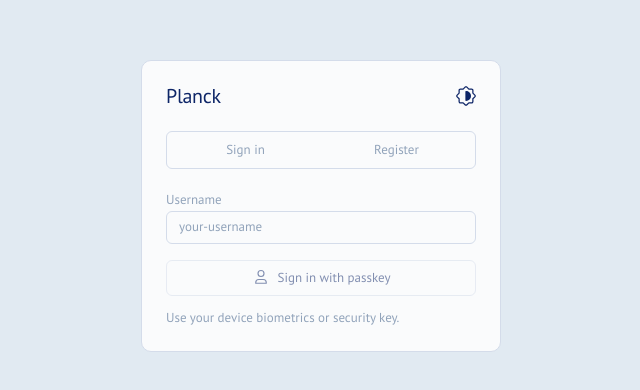
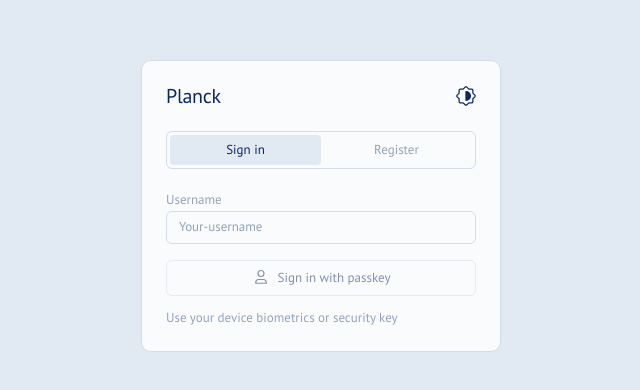
Before and after one commit to relisum/planck, a React (Vite) app in the folder client/: page / in a window 1280 px wide. Shown: the part 194-584 px from the top of the page, without its empty margins (319-959 px from the left). Built offline with nearby package versions, Linux system fonts and the light colour scheme; no server answers; what @dnd-kit/dom would draw is missing.

Commit message:
LOCALIZATION: updated localization UI: backout on recover banner decreased

```diff
--- a/client/src/features/auth/components/AuthTabs/AuthTabs.tsx
+++ b/client/src/features/auth/components/AuthTabs/AuthTabs.tsx
@@ -1,5 +1,6 @@
 import authTabsStyles from './authTabs.module.sass'
 import clsx from 'clsx'
+import {useTranslation} from "react-i18next";
 
 
 type Tab = 'login' | 'register'
@@ -10,16 +11,18 @@ interface AuthTabsProps {
 }
 
 export function AuthTabs({ active, onChange }: AuthTabsProps) {
+  const { t } = useTranslation()
+
   return (
     <div className={authTabsStyles.container}>
       <button
         className={clsx(
           authTabsStyles.tab,
-          active === 'register' ? authTabsStyles.tabActive : ''
+          active === 'login' ? authTabsStyles.tabActive : ''
         )}
         onClick={() => onChange('login')}
       >
-        Sign in
+        {t('auth.sign-in')}
       </button>
       <button
         className={clsx(
@@ -27,7 +30,7 @@ export function AuthTabs({ active, onChange }: AuthTabsProps) {
           active === 'register' ? authTabsStyles.tabActive : ''
         )}
         onClick={() => onChange('register')}>
-        Register
+        {t('auth.register')}
       </button>
     </div>
   )
--- a/client/src/features/auth/components/LoginForm/LoginForm.tsx
+++ b/client/src/features/auth/components/LoginForm/LoginForm.tsx
@@ -2,20 +2,22 @@ import { useState } from 'react'
 import {useAuth} from "@/features/auth/utils/useAuth.ts"
 import {PasskeyIcon} from "@/features/auth/components/PasskeyIcon/PasskeyIcon.tsx"
 import loginFormStyles from '@/shared/styles/authForm.module.sass'
+import {useTranslation} from "react-i18next";
 
 
 export function LoginForm() {
+  const { t } = useTranslation()
   const [username, setUsername] = useState('')
   const { loginWithPasskey, isLoading, error } = useAuth()
 
   return (
     <div className={loginFormStyles.container}>
       <div className={loginFormStyles.field}>
-        <label>Username</label>
+        <label>{t('auth.form.username')}</label>
         <input
           value={username}
           onChange={e => setUsername(e.target.value)}
-          placeholder="your-username"
+          placeholder={t('auth.form.username-placeholder')}
           autoComplete="planck-username"
           name="planck-username"
         />
@@ -26,10 +28,10 @@ export function LoginForm() {
         disabled={!username || isLoading}
       >
         <PasskeyIcon />
-        Sign in with passkey
+        {t('auth.form.passkey-sign-in')}
       </button>
       {error && <p className={loginFormStyles.error}>{error}</p>}
-      <p className={loginFormStyles.hint}>Use your device biometrics or security key.</p>
+      <p className={loginFormStyles.hint}>{t('auth.form.hint-sign-in')}</p>
     </div>
   )
 }
--- a/client/src/features/auth/components/RegisterForm/RegisterForm.tsx
+++ b/client/src/features/auth/components/RegisterForm/RegisterForm.tsx
@@ -2,9 +2,11 @@ import {useState} from 'react'
 import {PasskeyIcon} from "@/features/auth/components/PasskeyIcon/PasskeyIcon.tsx"
 import {useAuth} from "@/features/auth/utils/useAuth.ts"
 import registerFormStyles from '@/shared/styles/authForm.module.sass'
+import {useTranslation} from "react-i18next";
 
 
 export function RegisterForm() {
+  const { t } = useTranslation()
   const [username, setUsername] = useState('')
   const [displayName, setDisplayName] = useState('')
   const { registerWithPasskey, isLoading, error } = useAuth()
@@ -12,21 +14,21 @@ export function RegisterForm() {
   return (
     <div className={registerFormStyles.container}>
       <div className={registerFormStyles.field}>
-        <label>Username</label>
+        <label>{t('auth.form.username')}</label>
         <input
           value={username}
           onChange={e => setUsername(e.target.value)}
-          placeholder="your-username"
+          placeholder={t('auth.form.username-placeholder')}
           autoComplete="planck-username"
           name="planck-username"
         />
       </div>
       <div className={registerFormStyles.field}>
-        <label>Display name</label>
+        <label>{t('auth.form.display-name')}</label>
         <input
           value={displayName}
           onChange={e => setDisplayName(e.target.value)}
-          placeholder="Your Name"
+          placeholder={t('auth.form.display-name-placeholder')}
           autoComplete="planck-name"
           name="planck-name"
         />
@@ -37,10 +39,10 @@ export function RegisterForm() {
         disabled={!username || isLoading}
       >
         <PasskeyIcon />
-        Create passkey
+        {t('auth.form.passkey-register')}
       </button>
       {error && <p className={registerFormStyles.error}>{error}</p>}
-      <p className={registerFormStyles.hint}>A passkey is stored on your device — no password needed.</p>
+      <p className={registerFormStyles.hint}>{t('auth.form.hint-register')}</p>
     </div>
   )
 }
--- a/client/src/i18n/locales/en.json
+++ b/client/src/i18n/locales/en.json
@@ -10,6 +10,7 @@
     }
   },
   "board": {
+    "loading": "Loading...",
     "choose": "Choose board",
     "subtasks": {
       "complete": "Mark as complete",
@@ -27,5 +28,19 @@
       "description": "Enter task description"
     }
   },
+  "auth": {
+    "register": "Register",
+    "sign-in": "Sign in",
+    "form": {
+      "username": "Username",
+      "username-placeholder": "Your-username",
+      "display-name": "Display name",
+      "display-name-placeholder": "Your name",
+      "passkey-sign-in": "Sign in with passkey",
+      "passkey-register": "Create passkey",
+      "hint-sign-in": "Use your device biometrics or security key",
+      "hint-register": "A passkey is stored on your device — no password needed"
+    }
+  },
   "recover": "Recover"
 }
--- a/client/src/i18n/locales/ru.json
+++ b/client/src/i18n/locales/ru.json
@@ -10,6 +10,7 @@
     }
   },
   "board": {
+    "loading": "Загрузка...",
     "choose": "Выберите доску",
     "subtasks": {
       "complete": "Отметить выполненным",
@@ -27,5 +28,19 @@
       "description": "Введите описание задачи"
     }
   },
+  "auth": {
+    "register": "Регистрация",
+    "sign-in": "Вход",
+    "form": {
+      "username": "Логин",
+      "username-placeholder": "Имя-пользователя",
+      "display-name": "Отображаемое имя",
+      "display-name-placeholder": "Ваше имя",
+      "passkey-sign-in": "Войти по ключу",
+      "passkey-register": "Создать ключ",
+      "hint-sign-in": "Используйте биометрию вашего устройства или ключ",
+      "hint-register": "Пароль не нужен — ключ хранится на вашем устройстве"
+    }
+  },
   "recover": "Восстановить"
 }
--- a/client/src/shared/components/recover/utils/useSlideUp.ts
+++ b/client/src/shared/components/recover/utils/useSlideUp.ts
@@ -8,7 +8,7 @@ export function useSlideUp(onHidden: () => void) {
   useEffect(() => {
     gsap.fromTo(ref.current,
       { y: 100 },
-      { y: 0, duration: 0.25, ease: 'back.out(1.4)' }
+      { y: 0, duration: 0.25, ease: 'back.out(1)' }
     )
   }, [])
 
--- a/client/src/shared/styles/_variables.sass
+++ b/client/src/shared/styles/_variables.sass
@@ -14,14 +14,14 @@ $xxxl: 1.5rem
 
 :root
   color-scheme: light dark
-
+  // 0 +2 0 -3 -1 0
   --background: #fafbfc
   --background-muted: #E1EAF2
-  --background-choose: #eff6ff
+  --background-choose: #e5f0ff
   --background-tasks: #E1EAF2
   --button-hover: #e1eaff
 
-  --hover: #eff6ff
+  --hover: #eff4fa
   --done: #aeedb0
   --danger: #ff1c1c
 
--- a/client/src/widgets/board/components/Board.tsx
+++ b/client/src/widgets/board/components/Board.tsx
@@ -10,6 +10,7 @@ import { useTaskPanel } from "@/features/task/utils/useTaskPanel.ts"
 import { TaskPanel } from "@/features/task/components/TaskPanel/TaskPanel.tsx"
 import * as React from "react"
 import boardStyles from './board.module.sass'
+import {useTranslation} from "react-i18next";
 
 
 interface BoardProps {
@@ -17,6 +18,7 @@ interface BoardProps {
 }
 
 export function Board({ id }: BoardProps) {
+  const { t } = useTranslation()
   const { data, isLoading } = boardApi.useGetBoard({ id })
   const [newColumnId, setNewColumnId] = useState<string | null>(null)
   const { handleDragStart, handleDragOver, handleDragEnd } = useBoardDnd(id)
@@ -39,7 +41,7 @@ export function Board({ id }: BoardProps) {
 
   const columns = data?.columns ?? []
 
-  if (isLoading) return <p className={boardStyles.loading}>Загрузка...</p>
+  if (isLoading) return <p className={boardStyles.loading}>{t('board.loading')}</p>
 
   function handleBoardClick(e: React.MouseEvent) {
     const target = e.target as Element
--- a/client/src/widgets/sidebar/components/Sidebar.tsx
+++ b/client/src/widgets/sidebar/components/Sidebar.tsx
@@ -37,7 +37,7 @@ export function Sidebar({
   const handleDragEnd = useDragEnd()
 
   return (
-    <aside className={sidebarStyles.container} aria-label="Навигация">
+    <aside className={sidebarStyles.container}>
       <SidebarHeader />
 
       <BoardSearch value={query} onChange={setQuery} />
@@ -47,7 +47,7 @@ export function Sidebar({
           <span className={sidebarStyles.label}>
             {t('sidebar.boards')}
           </span>
-          <button className={sidebarStyles.addBtn} onClick={onAdd} aria-label="Добавить доску">
+          <button className={sidebarStyles.addBtn} onClick={onAdd}>
             <svg width="8" height="8" viewBox="0 0 12 12" fill="none" stroke="currentColor" strokeWidth={2} strokeLinecap="round" aria-hidden="true">
               <path d="M6 1v10M1 6h10"/>
             </svg>
```
